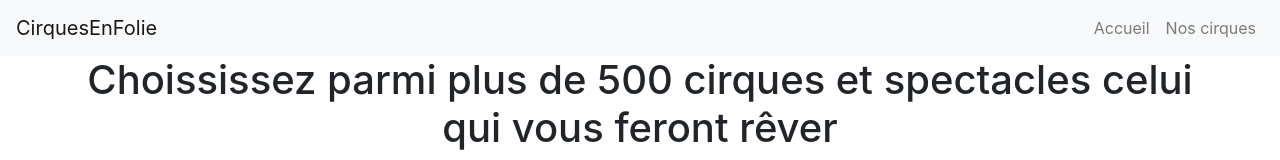
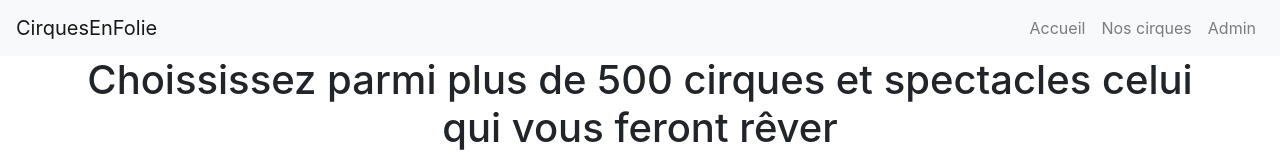
Before and after one commit to b3b3r/wildcircus-font, a React (Create React App) app: page / in a window 1280 px wide. Shown: the top 160 px of the page. Built offline with nearby package versions, Linux system fonts and the light colour scheme.

Commit message:
ajout lienadmin navbar

```diff
--- a/src/components/Navbar.jsx
+++ b/src/components/Navbar.jsx
@@ -37,6 +37,9 @@ class BarNav extends Component {
               <NavItem>
                 <NavLink href="/Nos-cirques">Nos cirques</NavLink>
               </NavItem>
+              <NavItem>
+                <NavLink href="/signin">Admin</NavLink>
+              </NavItem>
             </Nav>
           </Collapse>
         </Navbar>
```
